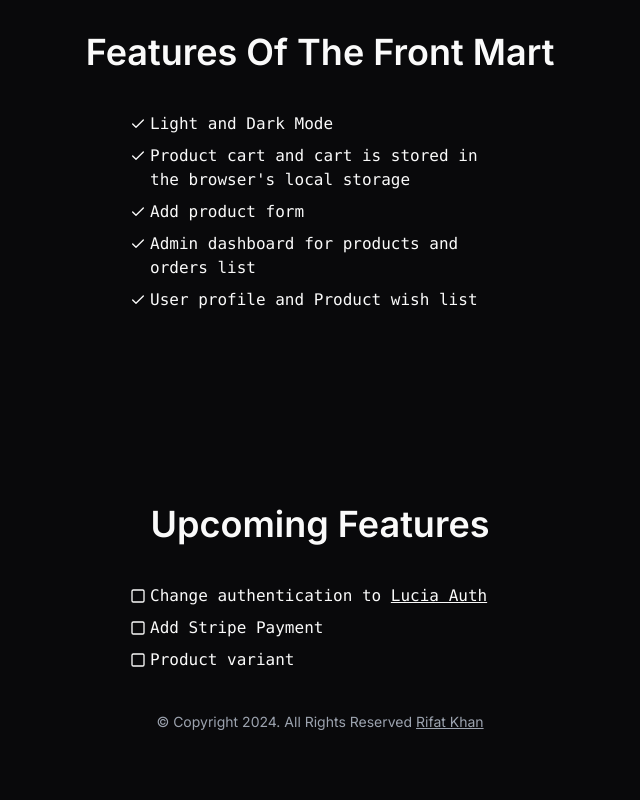
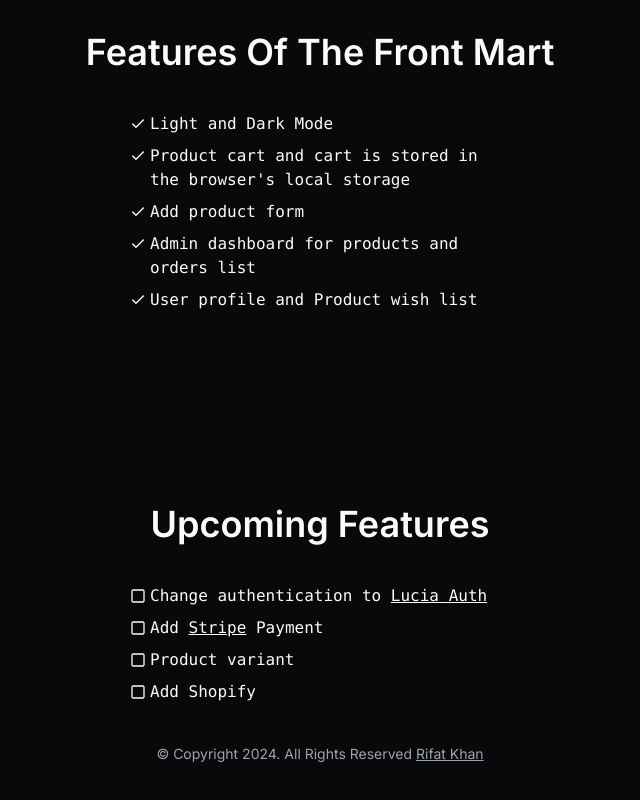
Before and after one commit to StepAsideLiL/front-mart, a Next.js app: page / in a window 1280 px wide. Shown: the part 932-1732 px from the top of the page, without its empty margins (320-960 px from the left). Before the commit the page ends 1704 px from the top, so only its background shows below. Built offline with nearby package versions, Linux system fonts and the light colour scheme; no server answers; a web font is replaced by a local one.

Commit message:
update: feature list

```diff
--- a/app/(web)/_parts/up-coming-features.tsx
+++ b/app/(web)/_parts/up-coming-features.tsx
@@ -14,8 +14,15 @@ const UpComingFeatures = () => {
             Lucia Auth
           </Link>
         </FeatureText>
-        <FeatureText>Add Stripe Payment</FeatureText>
+        <FeatureText>
+          Add{" "}
+          <Link href={`https://stripe.com/`} className="underline">
+            Stripe
+          </Link>{" "}
+          Payment
+        </FeatureText>
         <FeatureText>Product variant</FeatureText>
+        <FeatureText>Add Shopify</FeatureText>
       </div>
     </section>
   );
```
